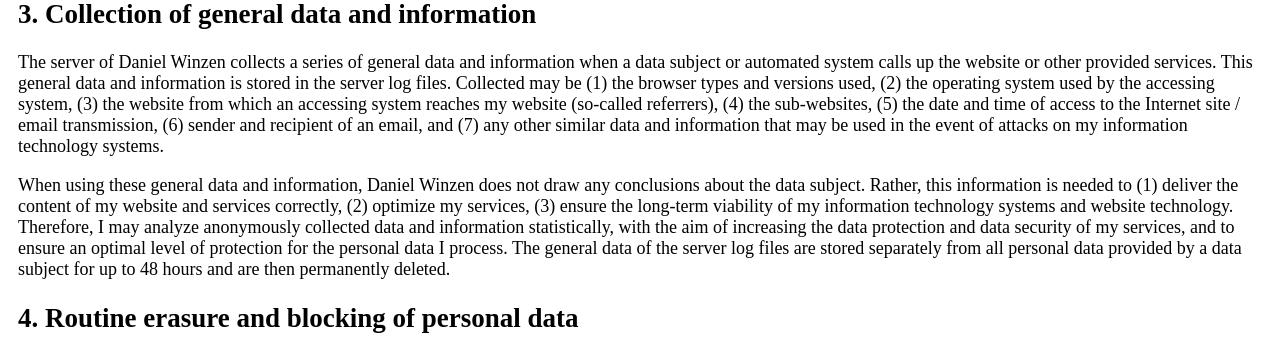
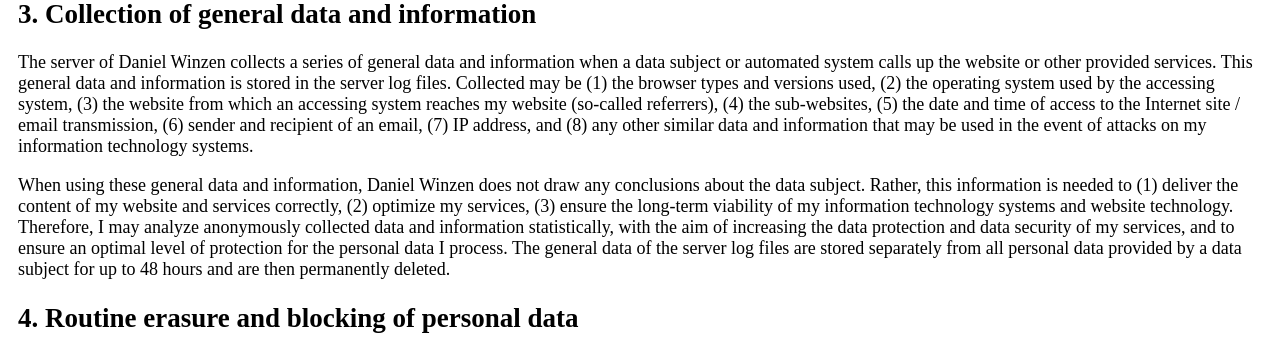
Before and after one commit to DanWin/main-website, a PHP site: page /privacy.php in a window 1280 px wide. Shown: the part 845-1182 px from the top of the page. Run offline with PHP 8.4, Linux system fonts and the light colour scheme.

Commit message:
Add IP address as potentially logged data

```diff
--- a/privacy.php
+++ b/privacy.php
@@ -43,7 +43,7 @@ global $language, $dir, $locale;
 <p><?php echo htmlspecialchars(_('This site makes only use of technically necessary session cookies and does not use any form of tracking cookies.')); ?></p>
 <p><?php echo htmlspecialchars(_('The data subject may, at any time, prevent the setting of cookies through my website by means of a corresponding setting of the Internet browser used, and may thus permanently deny the setting of cookies. Furthermore, already set cookies may be deleted at any time via an Internet browser or other software programs. This is possible in all popular Internet browsers. If the data subject deactivates the setting of cookies in the Internet browser used, not all functions of my website may be entirely usable.')); ?></p>
 <h2><?php echo htmlspecialchars(_('3. Collection of general data and information')); ?></h2>
-<p><?php echo htmlspecialchars(_('The server of Daniel Winzen collects a series of general data and information when a data subject or automated system calls up the website or other provided services. This general data and information is stored in the server log files. Collected may be (1) the browser types and versions used, (2) the operating system used by the accessing system, (3) the website from which an accessing system reaches my website (so-called referrers), (4) the sub-websites, (5) the date and time of access to the Internet site / email transmission, (6) sender and recipient of an email, and (7) any other similar data and information that may be used in the event of attacks on my information technology systems.')); ?></p>
+<p><?php echo htmlspecialchars(_('The server of Daniel Winzen collects a series of general data and information when a data subject or automated system calls up the website or other provided services. This general data and information is stored in the server log files. Collected may be (1) the browser types and versions used, (2) the operating system used by the accessing system, (3) the website from which an accessing system reaches my website (so-called referrers), (4) the sub-websites, (5) the date and time of access to the Internet site / email transmission, (6) sender and recipient of an email, (7) IP address, and (8) any other similar data and information that may be used in the event of attacks on my information technology systems.')); ?></p>
 <p><?php echo htmlspecialchars(_('When using these general data and information, Daniel Winzen does not draw any conclusions about the data subject. Rather, this information is needed to (1) deliver the content of my website and services correctly, (2) optimize my services, (3) ensure the long-term viability of my information technology systems and website technology. Therefore, I may analyze anonymously collected data and information statistically, with the aim of increasing the data protection and data security of my services, and to ensure an optimal level of protection for the personal data I process. The general data of the server log files are stored separately from all personal data provided by a data subject for up to 48 hours and are then permanently deleted.')); ?></p>
 <h2><?php echo htmlspecialchars(_('4. Routine erasure and blocking of personal data')); ?></h2>
 <p><?php echo htmlspecialchars(_('The data controller shall process and store the personal data of the data subject only for the period necessary to achieve the purpose of storage, or as far as this is granted by the European legislator or other legislators in laws or regulations to which the controller is subject to.')); ?></p>
```
